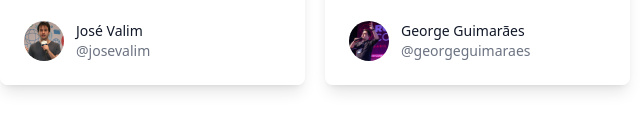
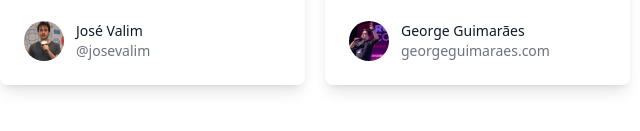
Before and after one commit to plataformatec/ptec-farewell-page, a Gatsby site: page / in a window 1280 px wide. Shown: the part 971-1102 px from the top of the page, 0-640 px from the left. Built offline with nearby package versions, Linux system fonts and the light colour scheme; Gatsby itself is replaced by a stand-in of ours.

Commit message:
chore: link George Guimarães to blog instead of Twitter

```diff
--- a/src/pages/index.tsx
+++ b/src/pages/index.tsx
@@ -139,7 +139,7 @@ const IndexPage: React.FC<PageProps> = () => {
               </div>
               <div className="mt-6 flex items-center">
                 <div className="flex-shrink-0">
-                  <a href="https://twitter.com/georgeguimaraes">
+                  <a href="https://georgeguimaraes.com">
                     <span className="sr-only">George Guimarães</span>
                     <img
                       className="h-10 w-10 rounded-full"
@@ -151,7 +151,7 @@ const IndexPage: React.FC<PageProps> = () => {
                 <div className="ml-3">
                   <p className="text-sm font-medium text-gray-900">
                     <a
-                      href="https://twitter.com/georgeguimaraes"
+                      href="https://georgeguimaraes.com"
                       className="hover:underline"
                     >
                       George Guimarães
@@ -159,10 +159,10 @@ const IndexPage: React.FC<PageProps> = () => {
                   </p>
                   <div className="flex space-x-1 text-sm text-gray-500">
                     <a
-                      href="https://twitter.com/georgeguimaraes"
+                      href="https://georgeguimaraes.com"
                       className="hover:underline"
                     >
-                      @georgeguimaraes
+                      georgeguimaraes.com
                     </a>
                   </div>
                 </div>
```
